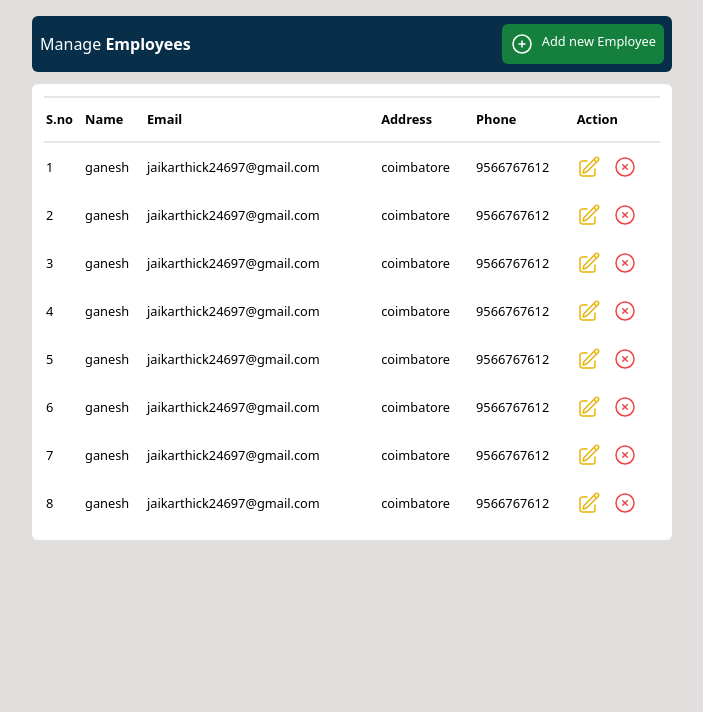
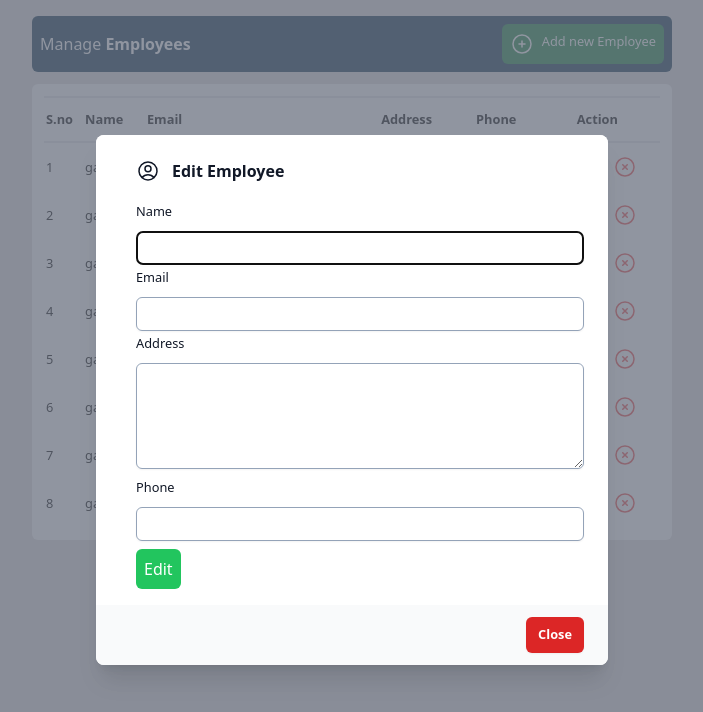
Before and after one commit to Ganesh-Karthick-Dev/useContext-CRUD, a React (Create React App) app: page / in a window 1280 px wide. Both pictures are taken after a click on the button 876 px from the left and 167 px from the top of the page. Shown: the top 712 px of the page, without its empty margins (288-991 px from the left). Built offline with nearby package versions, Linux system fonts and the light colour scheme.

Commit message:
just added edit model - that's all for now ! , but that model will not make any effect

```diff
--- /dev/null
+++ b/src/components/EditEmployee.jsx
@@ -0,0 +1,94 @@
+import React from "react";
+// import { EmployeeContext } from "../context/EmployeeContext";
+// import { useContext } from "react";
+
+
+const EditEmployee = () => {
+
+//   const {EditEmployee} = useContext(EmployeeContext)
+
+
+  return (
+    <>
+      <form className="" >
+        <div className="">
+          <div className="mt-4 ">
+            <div className="">
+              <label
+                htmlFor="name"
+                className="block text-sm font-medium leading-6 text-gray-900"
+              >
+                Name
+              </label>
+              <div className="mt-2">
+                <input
+                  type="text"
+                  id="name"
+                  name="name"
+                  autoComplete="given-name"
+                  className=" w-full rounded-md border border-slate-400 py-1 text-gray-900 shadow-sm"
+                />
+              </div>
+            </div>
+            <div className="">
+              <label
+                htmlFor="email"
+                className="block text-sm font-medium leading-6 text-gray-900"
+              >
+                Email
+              </label>
+              <div className="mt-2">
+                <input
+                  type="text"
+                  name="email"
+                  id="email"
+                  autoComplete="given-name"
+                  className=" w-full rounded-md border border-slate-400 py-1 text-gray-900 shadow-sm"
+                />
+              </div>
+            </div>
+            <div className="">
+              <label
+                htmlFor="address"
+                className="block text-sm font-medium leading-6 text-gray-900"
+              >
+                Address
+              </label>
+              <div className="mt-2">
+
+                <textarea
+                  autoComplete="given-name"
+                  name="address"
+                  id="address"
+                  cols="30"
+                  rows="4"
+                  className=" w-full rounded-md border border-slate-400 py-1 text-gray-900 shadow-sm"
+                ></textarea>
+              </div>
+            </div>
+            <div className="">
+              <label
+                htmlFor="phone"
+                className="block text-sm font-medium leading-6 text-gray-900"
+              >
+                Phone
+              </label>
+              <div className="mt-2">
+                <input
+                  type="text"
+                  name="phone"
+                  id="phone"
+                  autoComplete="given-name"
+                  className=" w-full rounded-md border border-slate-400 py-1 text-gray-900 shadow-sm"
+                />
+              </div>
+            </div>
+            <button className=" bg-green-500 text-white p-2 rounded-md mt-2">Edit</button>
+          </div>
+        </div>
+      </form>
+    </>
+  );
+};
+
+export default EditEmployee;
--- a/src/components/Employee.jsx
+++ b/src/components/Employee.jsx
@@ -1,11 +1,21 @@
-import React from "react";
 import { EmployeeContext } from "../context/EmployeeContext";
-import { useContext } from "react";
+import EditEmployee from "./EditEmployee";
+import { Dialog, Transition } from "@headlessui/react";
+import React, { Fragment, useRef, useState, useContext } from "react";
+
+
 
 const Employee = ({ employee }) => {
 
-  const {deleteEmployee} = useContext(EmployeeContext)
+  const { deleteEmployee } = useContext(EmployeeContext);
 
+  const [open, setOpen] = useState(false);
+
+  const cancelButtonRef = useRef(null);
+
+  const handleEdit = () => {
+    setOpen(true);
+  };
 
   return (
     <>
@@ -32,7 +42,7 @@ const Employee = ({ employee }) => {
                   <td className=" py-3">{employee.address}</td>
                   <td className=" py-3">{employee.phone}</td>
                   <td className=" flex gap-3 py-3">
-                    <button>
+                    <button onClick={handleEdit}>
                       <svg
                         xmlns="http://www.w3.org/2000/svg"
                         fill="none"
@@ -49,7 +59,7 @@ const Employee = ({ employee }) => {
                       </svg>
                     </button>
 
-                    <button onClick={()=>deleteEmployee(employee.id)}>
+                    <button onClick={() => deleteEmployee(employee.id)}>
                       <svg
                         xmlns="http://www.w3.org/2000/svg"
                         fill="none"
@@ -71,6 +81,82 @@ const Employee = ({ employee }) => {
             })}
           </tbody>
         </table>
+
+        <Transition.Root show={open} as={Fragment}>
+          <Dialog
+            as="div"
+            className="relative z-10"
+            initialFocus={cancelButtonRef}
+            onClose={setOpen}
+          >
+            <Transition.Child
+              as={Fragment}
+              enter="ease-out duration-300"
+              enterFrom="opacity-0"
+              enterTo="opacity-100"
+              leave="ease-in duration-200"
+              leaveFrom="opacity-100"
+              leaveTo="opacity-0"
+            >
+              <div className="fixed inset-0 bg-gray-500 bg-opacity-75 transition-opacity" />
+            </Transition.Child>
+
+            <div className="fixed inset-0 z-10 overflow-y-auto">
+              <div className="flex min-h-full items-end justify-center p-4  sm:items-center sm:p-0">
+                <Transition.Child
+                  as={Fragment}
+                  enter="ease-out duration-300"
+                  enterFrom="opacity-0 translate-y-4 sm:translate-y-0 sm:scale-95"
+                  enterTo="opacity-100 translate-y-0 sm:scale-100"
+                  leave="ease-in duration-200"
+                  leaveFrom="opacity-100 translate-y-0 sm:scale-100"
+                  leaveTo="opacity-0 translate-y-4 sm:translate-y-0 sm:scale-95"
+                >
+                  <Dialog.Panel className="relative w-full transform overflow-hidden rounded-lg bg-white shadow-xl transition-all sm:my-8 sm:w-full sm:max-w-lg">
+                    <div className="bg-white px-2 pb-4 pt-2 sm:p-6 sm:pb-4">
+                      <div className="sm:flex sm:items-start">
+                        <div className="mt-3  sm:ml-4 sm:mt-0 sm:text-left w-full">
+                          <Dialog.Title
+                            as="h3"
+                            className="text-base flex gap-3 font-semibold leading-6 text-gray-900"
+                          >
+                            <svg
+                              xmlns="http://www.w3.org/2000/svg"
+                              fill="none"
+                              viewBox="0 0 24 24"
+                              strokeWidth={1.5}
+                              stroke="currentColor"
+                              className="w-6 h-6"
+                            >
+                              <path
+                                strokeLinecap="round"
+                                strokeLinejoin="round"
+                                d="M17.982 18.725A7.488 7.488 0 0 0 12 15.75a7.488 7.488 0 0 0-5.982 2.975m11.963 0a9 9 0 1 0-11.963 0m11.963 0A8.966 8.966 0 0 1 12 21a8.966 8.966 0 0 1-5.982-2.275M15 9.75a3 3 0 1 1-6 0 3 3 0 0 1 6 0Z"
+                              />
+                            </svg>
+                            <p>Edit Employee</p>
+                          </Dialog.Title>
+                          <div className="mt-2">
+                            <EditEmployee />
+                          </div>
+                        </div>
+                      </div>
+                    </div>
+                    <div className="bg-gray-50 px-4 py-3 sm:flex sm:flex-row-reverse sm:px-6">
+                      <button
+                        type="button"
+                        className="inline-flex w-full justify-center rounded-md bg-red-600 px-3 py-2 text-sm font-semibold text-white shadow-sm hover:bg-red-500 sm:ml-3 sm:w-auto"
+                        onClick={() => setOpen(false)}
+                      >
+                        Close
+                      </button>
+                    </div>
+                  </Dialog.Panel>
+                </Transition.Child>
+              </div>
+            </div>
+          </Dialog>
+        </Transition.Root>
       </div>
     </>
   );
--- a/src/context/EmployeeContext.js
+++ b/src/context/EmployeeContext.js
@@ -26,9 +26,13 @@ const EmployeeContextProvider = (props)=> {
         setEmployee(employee.filter(emp => emp.id !== id))
     }
 
+    const editEmployee = (id,updatedemployee)=> {
+        setEmployee(employee.map((emp)=>emp.id === id ? updatedemployee : employee))
+    }
+
 
     return (
-        <EmployeeContext.Provider value={{employee,addEmployee,deleteEmployee}}>
+        <EmployeeContext.Provider value={{employee,addEmployee,deleteEmployee,editEmployee}}>
             {props.children}
         </EmployeeContext.Provider>
     )
```
